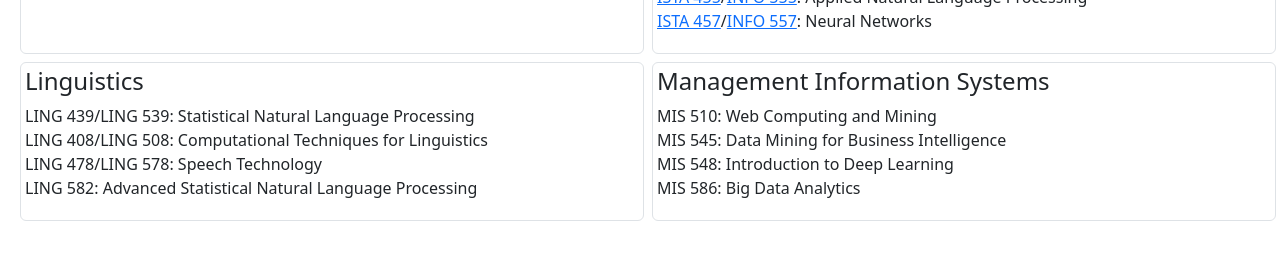
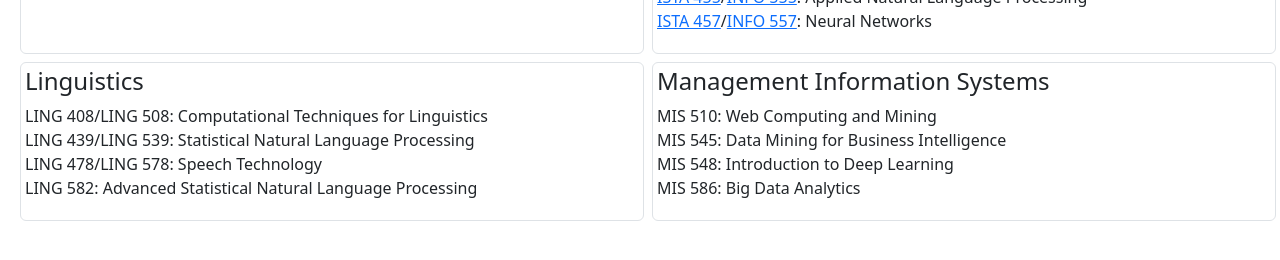
Before and after one commit to clulab/nlp.arizona.edu, a Jekyll site: the page built from courses.md, in a window 1280 px wide. Shown: the part 217-477 px from the top of the page. Built offline with Jekyll 4.4.1, drawn with Linux system fonts in a browser that asks for light colours.

```diff
--- a/_data/departments.yml
+++ b/_data/departments.yml
@@ -54,14 +54,14 @@ LING:
   url: "https://linguistics.arizona.edu/"
   apply_url: "https://grad.arizona.edu/catalog/programinfo/LINGPHD"
   courses:
+  - title: "Computational Techniques for Linguistics"
+    codes:
+    - code: "LING 408"
+    - code: "LING 508"
   - title: "Statistical Natural Language Processing"
     codes:
     - code: "LING 439"
     - code: "LING 539"
-  - title: "Computational Techniques for Linguistics"
-    codes:
-    - code: "LING 408"
-    - code: "LING 508"
   - title: "Speech Technology"
     codes:
     - code: "LING 478"
@@ -70,7 +70,7 @@ LING:
     codes:
     - code: "LING 582"
 MIS:
-  name: Management Information Systems
+  name: "Management Information Systems"
   url: "https://mis.eller.arizona.edu/"
   apply_url: "https://grad.arizona.edu/catalog/programinfo/MGTPHDMIS"
   courses:
```
